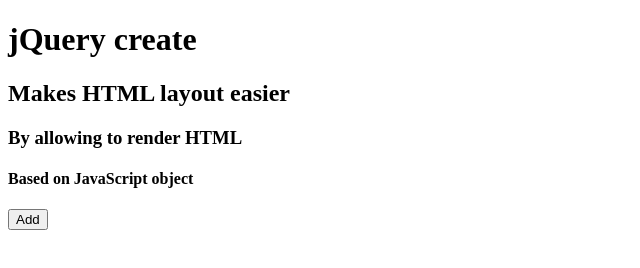
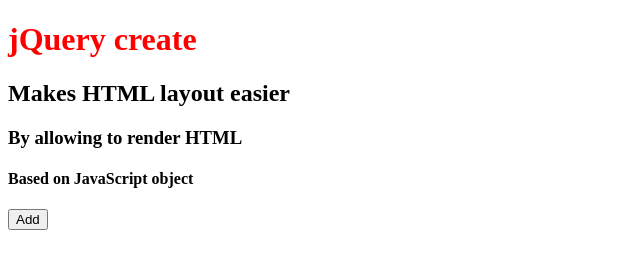
Before and after one commit to ghzcool/jquery.create, a website: page demo/index.html in a window 1280 px wide. Shown: the whole page, without its empty margins (0-640 px from the left). Drawn offline with nearby package versions, Linux system fonts and the light colour scheme.

Commit message:
README.md updated

```diff
--- a/demo/index.html
+++ b/demo/index.html
@@ -31,7 +31,8 @@
 				items: [
 					{
 						tag: "h1",
-						text: "jQuery create"
+						text: "jQuery create",
+						css: {color: "red"}
 					},
 					h2,
 					h3,
```
Also changed, not shown: README.md.
